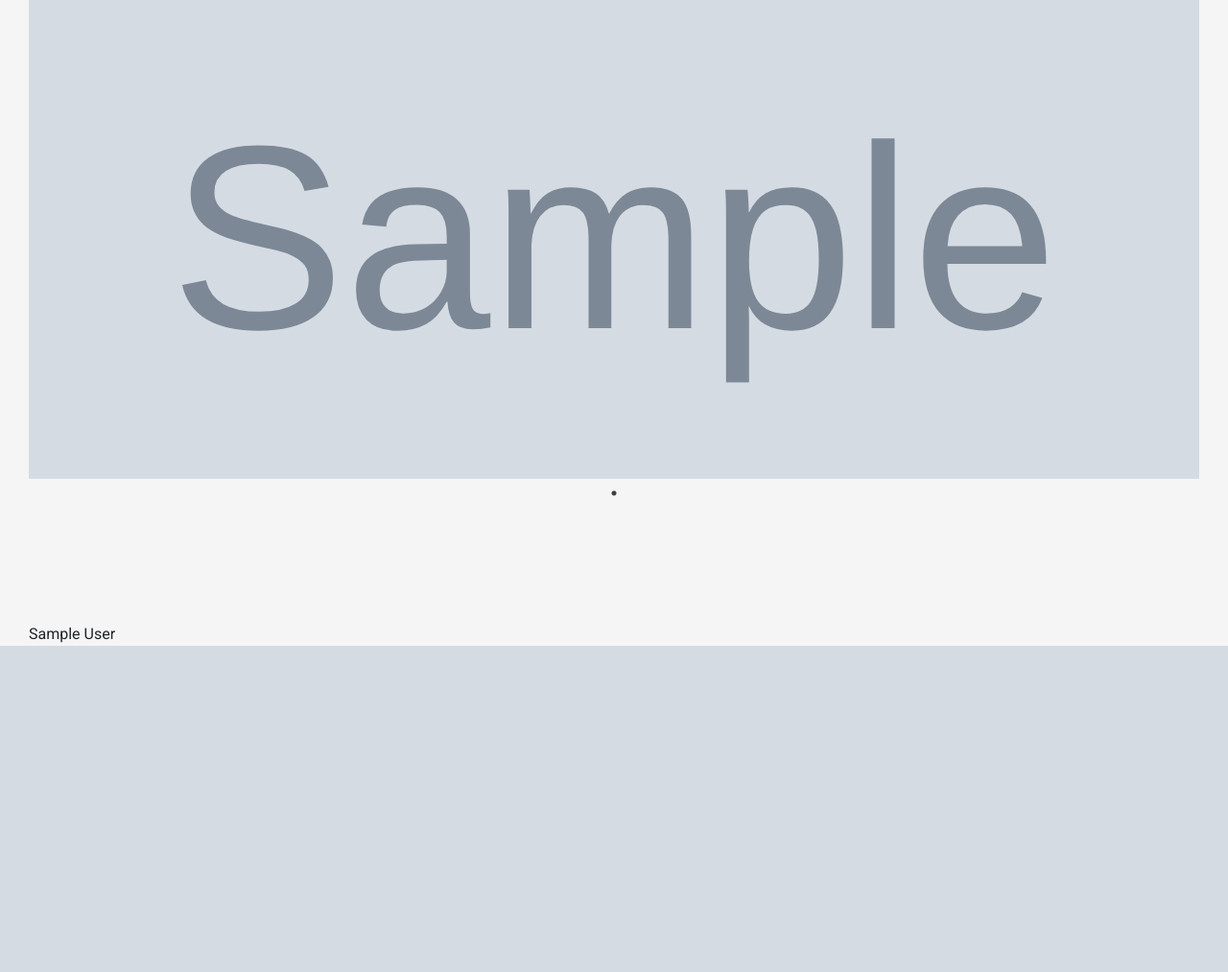
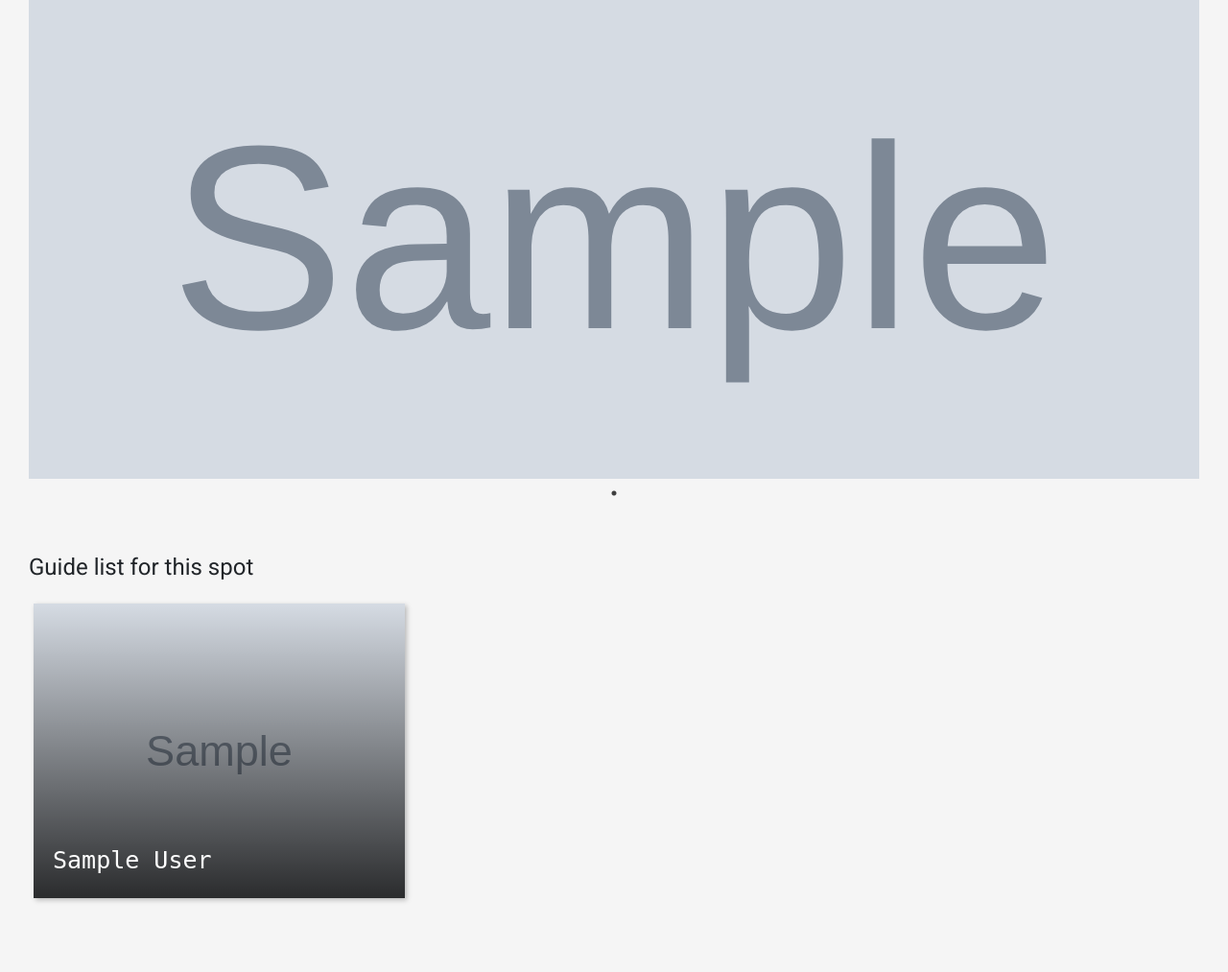
Before and after one commit to rafiulgits/vromon, a Django app: a page that uses templates/home/spot/detail.html in a window 1280 px wide. Shown: the part 753-1766 px from the top of the page at 96% size. Before the commit the page ends 1426 px from the top, so only its background shows below. Run offline with Django 3.2, Linux system fonts and the light colour scheme; tables that the repository leaves empty hold one stand-in row (values such as "Sample post"); grey boxes marked "Sample" are stand-in pictures; parts of the project's set-up code (start-up, migrations or seed data) failed here and were passed over; some libraries are stand-ins or nearby versions.

Commit message:
building...

```diff
--- a/home/admin.py
+++ b/home/admin.py
@@ -7,3 +7,4 @@
 admin.site.register(SpotGallery)
 admin.site.register(SpotComment)
 admin.site.register(SpotGuide)
+admin.site.register(SpotGuideMedia)
--- a/home/views/guide.py
+++ b/home/views/guide.py
@@ -5,7 +5,7 @@
 from generic.variables import LOGIN_URL
 
 from home.forms import GuideProfileForm,SpotGuideForm
-from home.models import GuideProfile, SpotGuide, Spot
+from home.models import GuideProfile, SpotGuide, Spot,SpotGuideMedia
 
 
 @login_required(login_url=LOGIN_URL)
@@ -91,8 +91,10 @@
 	try:
 		spot_id = Spot.objects.get(name__iexact=name).uid
 		page = SpotGuide.objects.get(guide_id=uid, spot_id=spot_id)
+		media = SpotGuideMedia.objects.filter(spot_guide_id=page.uid)
 		context = {
-			'page' : page
+			'page' : page,
+			'media' : media
 		}
 
 		return render(request, 'home/guide/page.html', context)
--- /dev/null
+++ b/static/css/generic/guide-card.css
@@ -0,0 +1,62 @@
+.guide-card-container {
+  /*use custom font here*/
+  position: relative; display: inline-block; overflow: hidden;
+
+  max-width: 500px;  max-height: 500px; min-height: 210px;
+  width: 100%; height: 100%; background: red;
+
+
+  background-color: #000; color: #fff;
+  text-align: left; font-size: 13px; margin: 5px;
+  box-shadow: 2px 2px 5px rgba(0,0,0,0.25);
+}
+
+.guide-card-container * {
+  -webkit-transition: all 0.50s;
+  transition: all 0.50s;
+  -webkit-box-sizing: border-box;
+  box-sizing: border-box;
+}
+
+.guide-card-container img {
+  max-width: 100%; max-height: 500px;  min-height: 210px;
+  width: 100%; vertical-align: top; height: 100%;
+}
+.guide-card-container figcaption {
+  position: absolute; top: 0; left: 0; right: 0; border: 0;
+  bottom: 0; padding: 20px;
+  background-image: -webkit-linear-gradient(bottom,rgba(0,0,0,0.8)
+    0%, transparent 100%);
+  background-image: linear-gradient(to, top, rgba(0,0,0,0.8)
+    0%, transparent 100%);
+
+  display: flex; flex-direction: column;
+  justify-content: flex-end;
+}
+.guide-card-container h5 {
+  font-size: 25px; font-weight: 300; line-height: 1;
+  letter-spacing: 1px; text-transform: uppercase;
+  margin: 3px 0px;
+}
+.guide-card-container .title {
+  color: #fff; font-weight: 300;
+}
+
+.guide-card-container a {
+  position: absolute; top: 0; bottom: 0; left: 0; right: 0;
+}
+
+.guide-card-container:hover img{
+  -webkit-transform: scale(1.2) rotate(5deg);
+  transform: scale(1.2) rotate(5deg);
+}
+
+.title {
+  font-family: monospace;
+  color: #FCC414; font-size: 25px;
+  margin: 0px; font-weight: normal;
+}
+
+.grid-item {
+  margin-top: 10px; margin-bottom: 10px;
+}
--- a/templates/home/spot/detail.html
+++ b/templates/home/spot/detail.html
@@ -8,6 +8,7 @@
 
 
 	<link rel="stylesheet" type="text/css" href="{% static 'css/home/spot/detail.css'%}">
+	<link rel="stylesheet" type="text/css" href="{% static 'css/generic/guide-card.css'%}">
 {% endblock %}
 
 
@@ -28,18 +29,26 @@
 				</div>
 			{% endfor %}
 		</div>
-		<br><br><br><br><br>
+		<br><br>
 	</div>
 	<div class="container-fluid">
+		<h4>Guide list for this spot</h4>
 		<div class="row">
 			{% for item in guides %}
-				<div class="col-md-4">
-					{{ item.guide.account.name }}
-				</div>
+				<div class="col-md-4 grid-item">
+                    <figure class="guide-card-container">
+                        <img src="/media/{{ item.logo }}">
+                        <figcaption>
+                            <p class="title">{{ item.guide.account.name }}</p>
+                        </figcaption>
+                        <a href="/guide/{{item.guide.uid}}/spot/{{spot.name}}/"></a>
+                    </figure>
+                </div>
 			{% empty %}
 				<h5>No guide available for this spot</h5>
 			{% endfor %}
 		</div>
+		<br><br><br>
 	</div>
 {% endblock %}
 
```
Also changed, not shown: static/css/home/guide/page.css (+50 -0 lines), templates/home/guide/page.html (+12 -5 lines).
